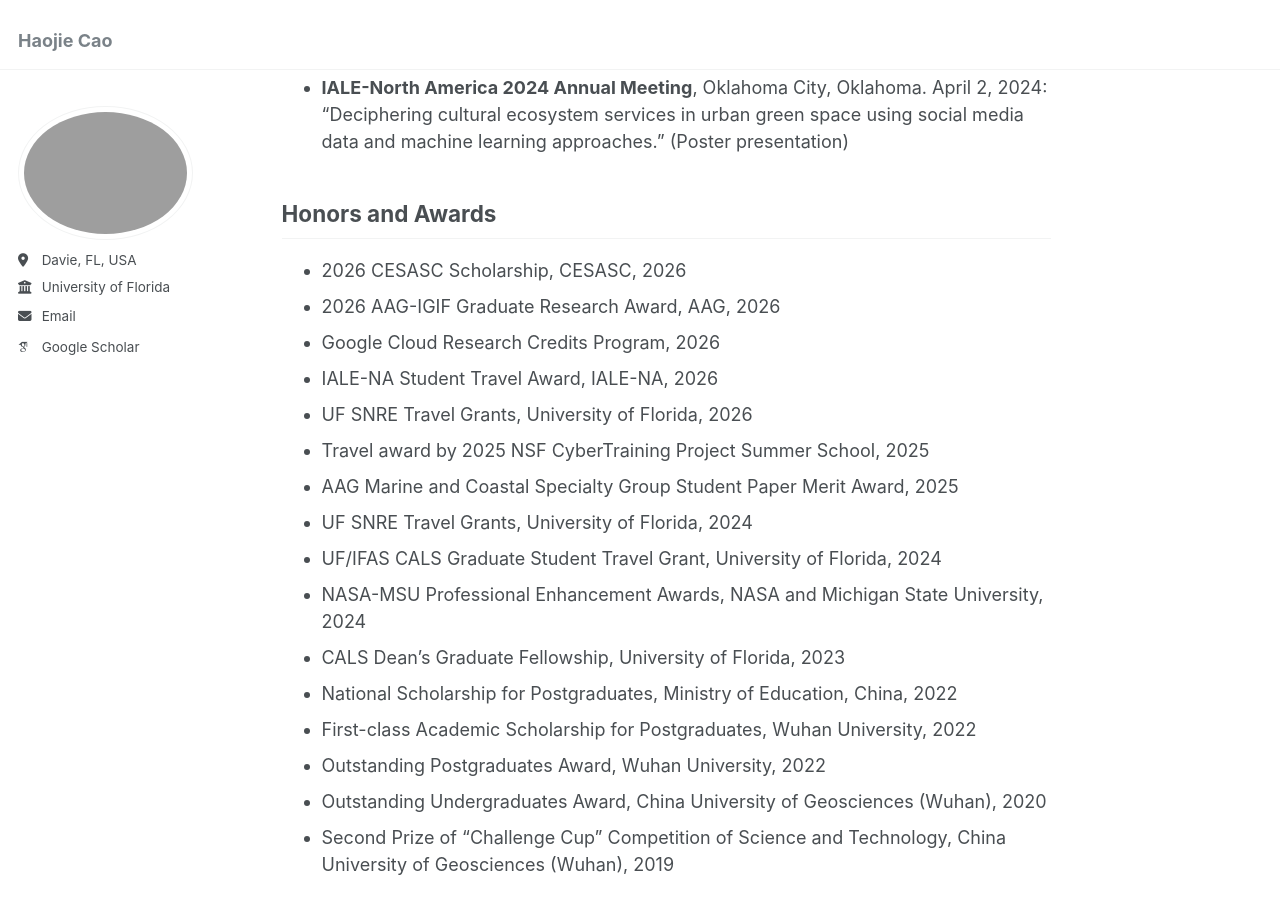
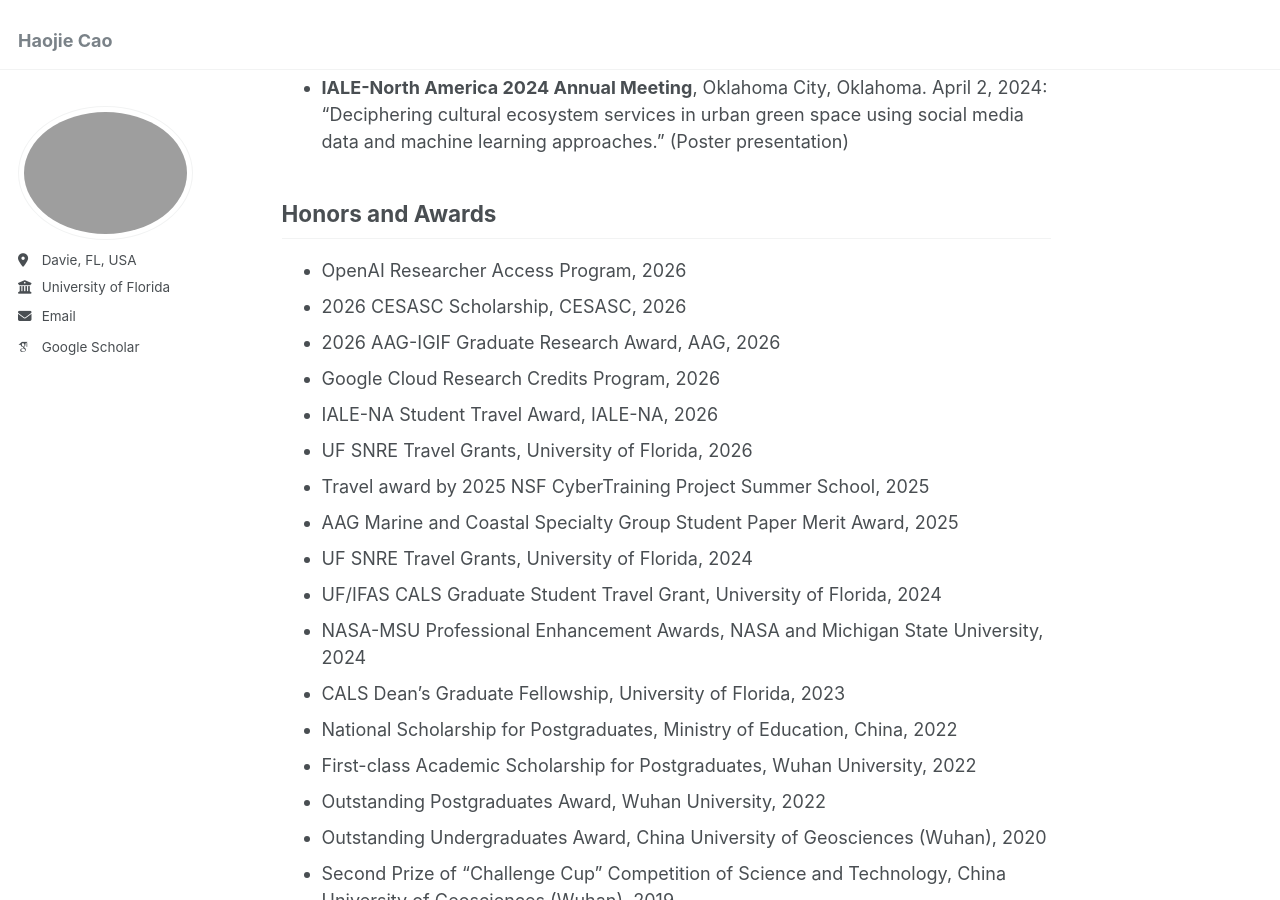
Before and after one commit to haojiecao42/haojiecao42.github.io, a Jekyll site: the page built from _pages/about.md, in a window 1280 px wide and 900 px high, scrolled down 2801 px. Built offline with Jekyll 4.4.1, drawn with Linux system fonts in a browser that asks for light colours; some web fonts are replaced.

Commit message:
Update about.md

```diff
--- a/_pages/about.md
+++ b/_pages/about.md
@@ -82,6 +82,7 @@ Zhang, J., Luo, Y., **Cao, H.** and Su, S.<br>
 * **IALE-North America 2024 Annual Meeting**, Oklahoma City, Oklahoma. April 2, 2024: “Deciphering cultural ecosystem services in urban green space using social media data and machine learning approaches.” (Poster presentation)<br>
 
 ## Honors and Awards
+* OpenAI Researcher Access Program, 2026
 * 2026 CESASC Scholarship, CESASC, 2026
 * 2026 AAG-IGIF Graduate Research Award, AAG, 2026
 * Google Cloud Research Credits Program, 2026
```
